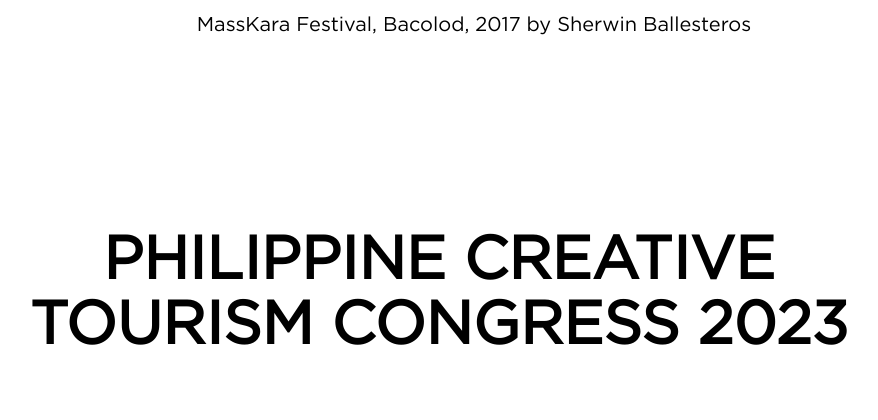
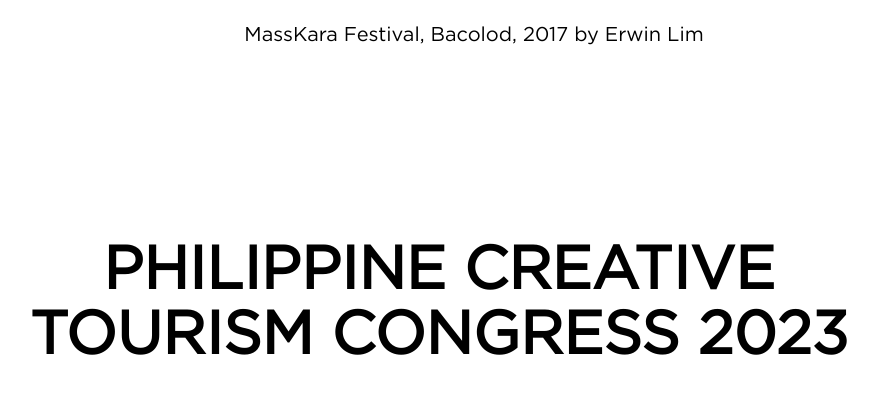
Before and after one commit to brentibanez331/PCTC_2023, a PHP site: page / in a window 1280 px wide. Shown: the part 1132-1552 px from the top of the page, without its empty margins (166-1044 px from the left). Run offline with PHP 8.4, Linux system fonts and the light colour scheme; some libraries are stand-ins or nearby versions.

Commit message:
chore: minor updates

```diff
--- a/breakout-session.html
+++ b/breakout-session.html
@@ -227,7 +227,7 @@
             <h2 style="text-align:center">Day 2, December 7, 2023</h2>
             <h3 style="margin-top: 10px; color: #1b1b1b; text-align:center">Thursday</h3>
         </div>
-        <h2 class="venue" style="text-align:center">Orange Project(Mezzanine)</h2>
+        <h2 class="venue" style="text-align:center">Orange Project (Mezzanine)</h2>
         <div class="single-breakout ">
             <img src="img/breakout/breakout-placeholder.png">
             <div class="breakout-desc">
--- a/css/styles.css
+++ b/css/styles.css
@@ -142,18 +142,20 @@ a {
 }
 
 .hero img {
-    background-image: url(masskara-by-erwin-lim.jpg);
     width: 100%;
     height: 700px;
+    background-position: center;
+    background-size: cover;
     object-fit: cover;
+    justify-content: center;
     margin: 0 auto;
+    margin-bottom: 10px;
 }
 
 .hero .credit {
     font-size: 20px;
     text-align: center;
     margin-top: 10px;
-    top: -30px;
 }
 
 .hero .desc {
--- a/index.html
+++ b/index.html
@@ -52,8 +52,8 @@
         </nav>
     </nav>
     <div class="hero section">
-        <img src="img/MassKara Festival, Bacolod, 2017 by Sherwin Ballesteros.jpg">
-        <p class="credit">MassKara Festival, Bacolod, 2017 by Sherwin Ballesteros</p>
+        <img src="img/masskara-by-erwin-lim.jpg">
+        <p class="credit">MassKara Festival, Bacolod, 2017 by Erwin Lim</p>
         <div class="desc">
             <h1>PHILIPPINE CREATIVE TOURISM CONGRESS 2023</h1>
             <div class="main-desc-btn">
```
Also changed, not shown: 2 other files.
